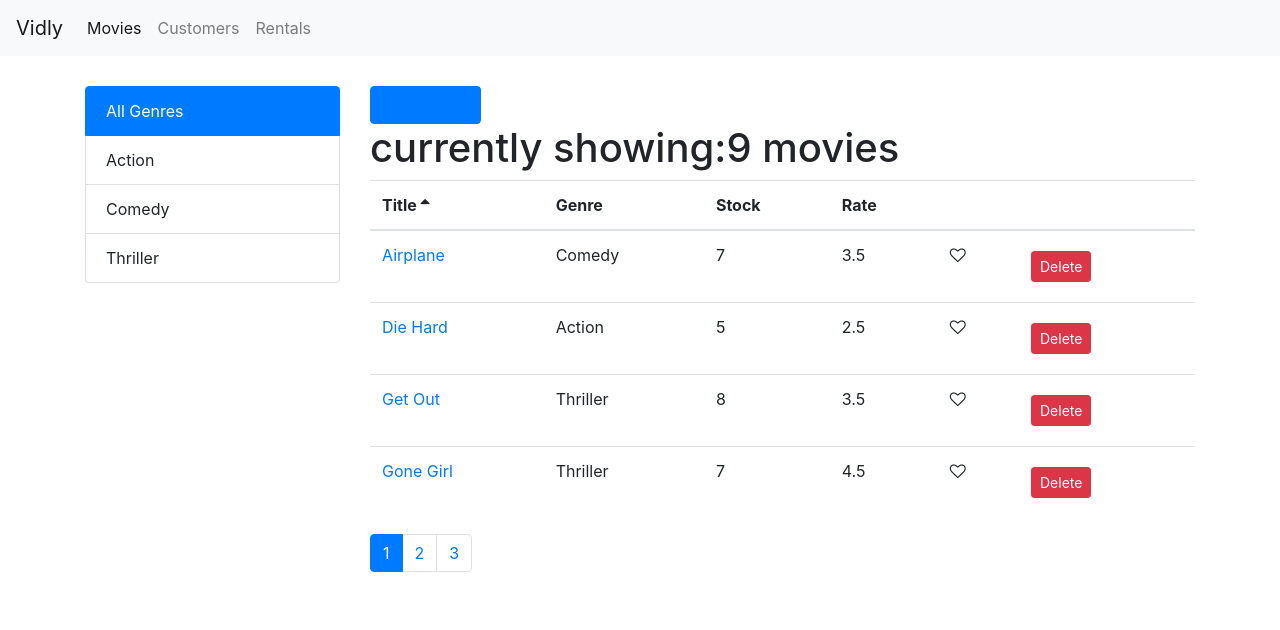
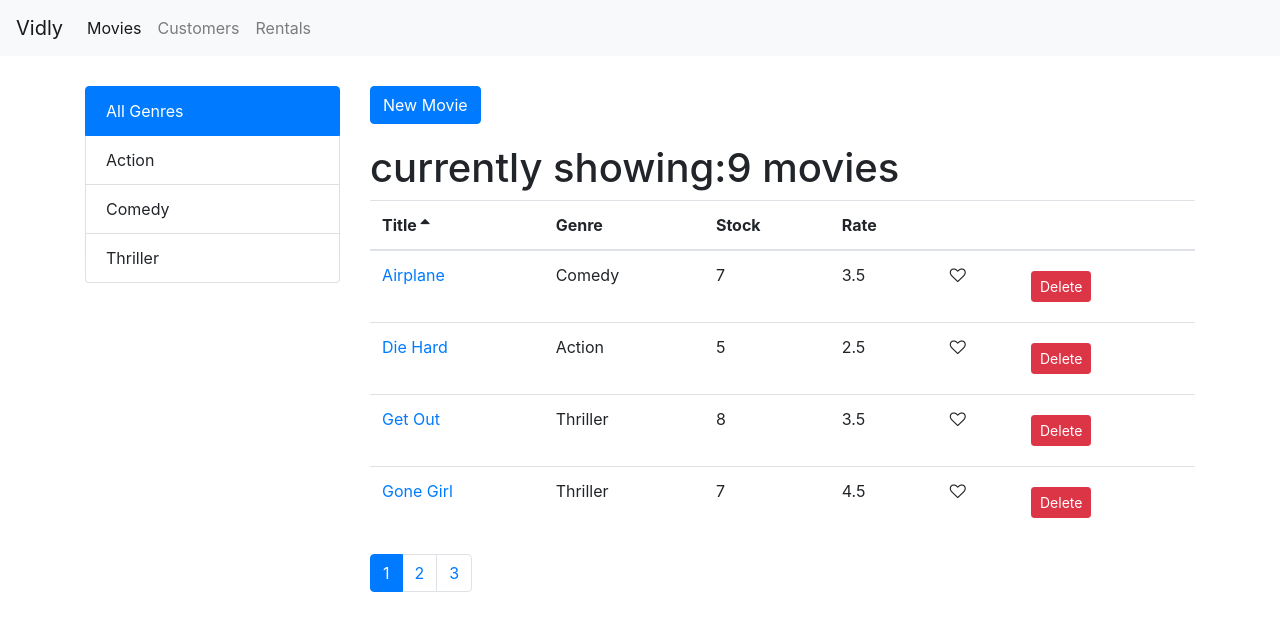
Before and after one commit to kobe1104/mymovie, a React (Create React App) app: page /movies in a window 1280 px wide. Shown: the top 630 px of the page. Built offline with nearby package versions, Linux system fonts and the light colour scheme.

Commit message:
new movie button style

```diff
--- a/src/components/MoviesList.jsx
+++ b/src/components/MoviesList.jsx
@@ -69,9 +69,13 @@ class MoviesList extends Component {
           />
         </div>
         <div className="col">
-          <button className="btn btn-primary">
-            <Link to="/movies/new">New Movie</Link>
-          </button>
+          <Link
+            to="/movies/new"
+            className="btn btn-primary"
+            style={{ marginBottom: 20 }}
+          >
+            New Movie
+          </Link>
           {this.state.allMovies.length ? (
             <h1>currently showing:{totalCount} movies</h1>
           ) : (
```
